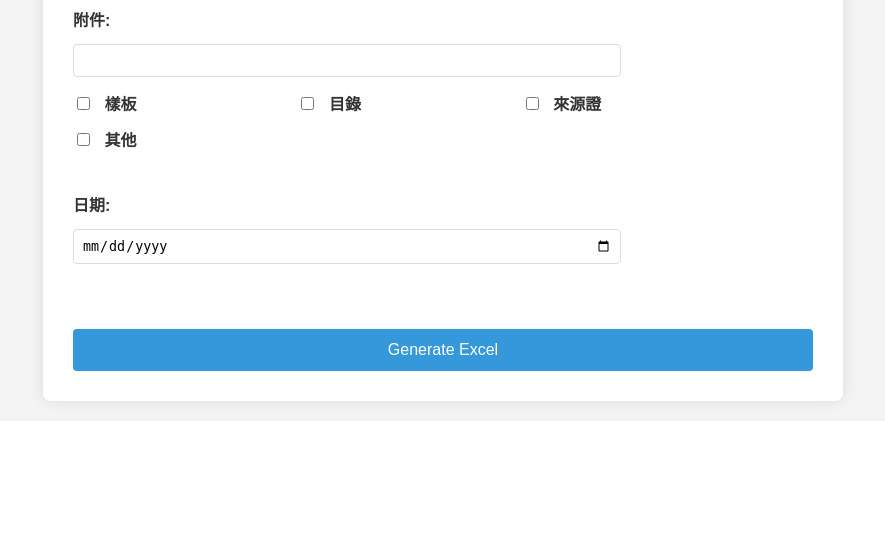
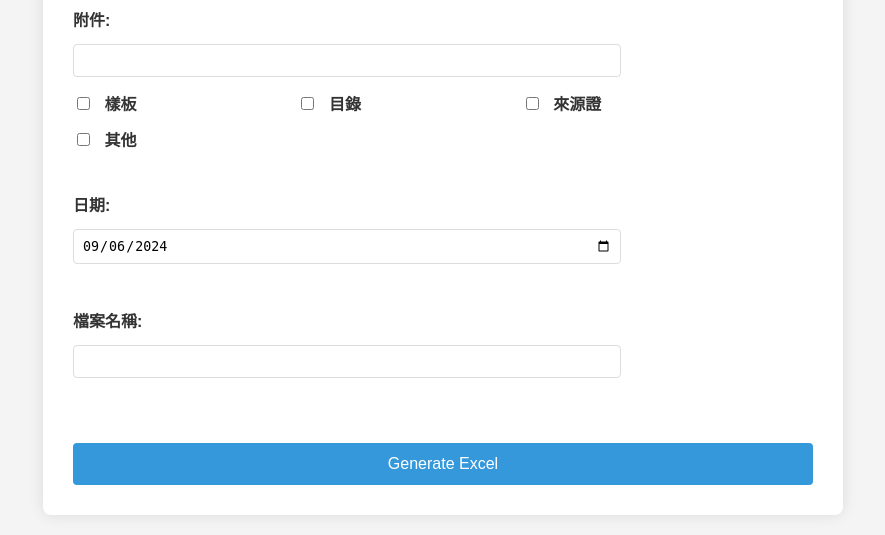
Before and after one commit to kireinasora/work-project, a Flask app: page / in a window 1280 px wide. Shown: the part 1326-1861 px from the top of the page, without its empty margins (197-1082 px from the left). Before the commit the page ends 1738 px from the top, so only its background shows below. Run offline with Flask 2, Linux system fonts and the light colour scheme.

Commit message:
5th commit

```diff
--- a/app.py
+++ b/app.py
@@ -61,7 +61,10 @@ def index():
     if request.method == 'POST':
         # Process form data and generate Excel file
         temp_file = generate_excel(request.form)
-        return send_file(temp_file, as_attachment=True, download_name="材料報批表_filled.xlsx")
+        file_name = request.form.get('檔案名稱', '材料報批表_filled.xlsx')
+        if not file_name.endswith('.xlsx'):
+            file_name += '.xlsx'
+        return send_file(temp_file, as_attachment=True, download_name=file_name)
     return render_template('form.html',
                            special_fields=special_fields,
                            regular_fields=regular_fields,
--- a/templates/form.html
+++ b/templates/form.html
@@ -68,7 +68,17 @@
             <input type="date" id="日期" name="日期">
         </div>
 
+        <div class="form-section">
+            <label for="檔案名稱">檔案名稱:</label>
+            <input type="text" id="檔案名稱" name="檔案名稱" >
+        </div>
+
         <input type="submit" value="Generate Excel">
     </form>
+
+    <script>
+        // Set default date to today
+        document.getElementById('日期').valueAsDate = new Date();
+    </script>
 </body>
 </html>
```
